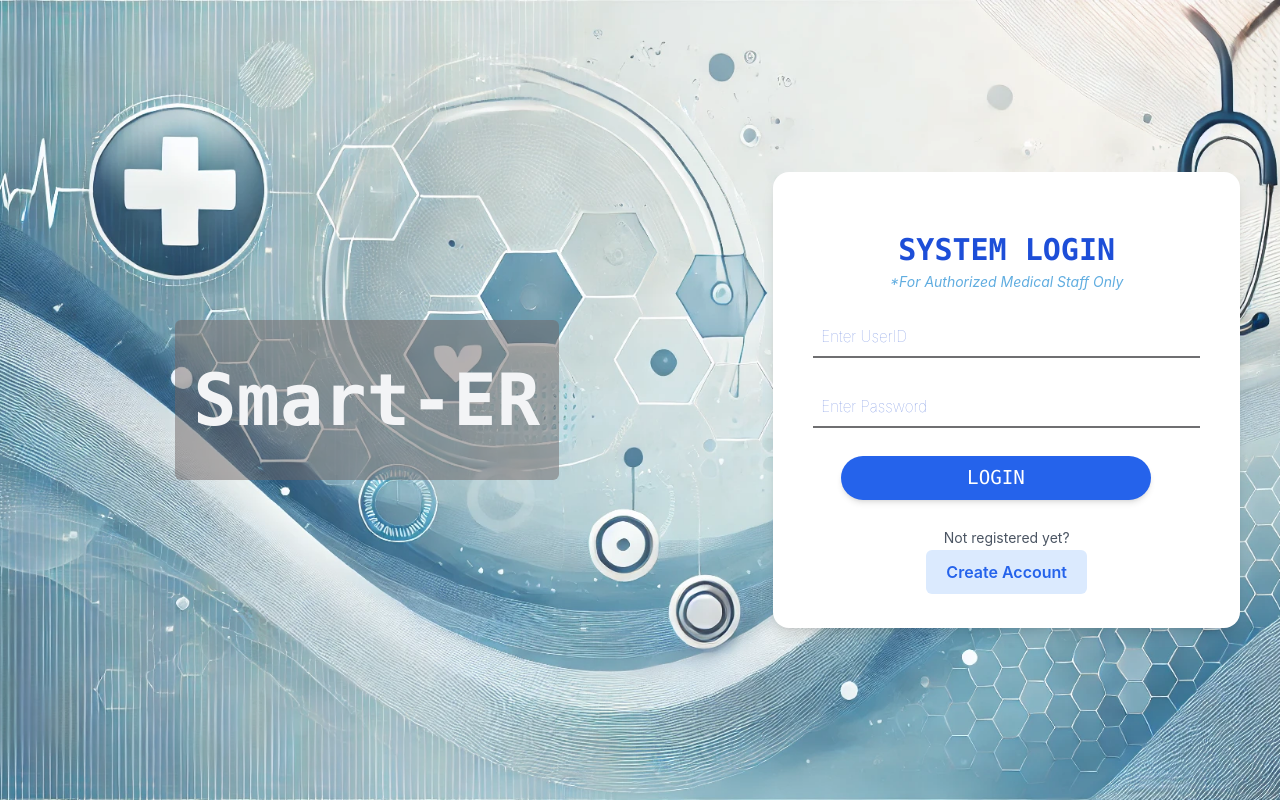
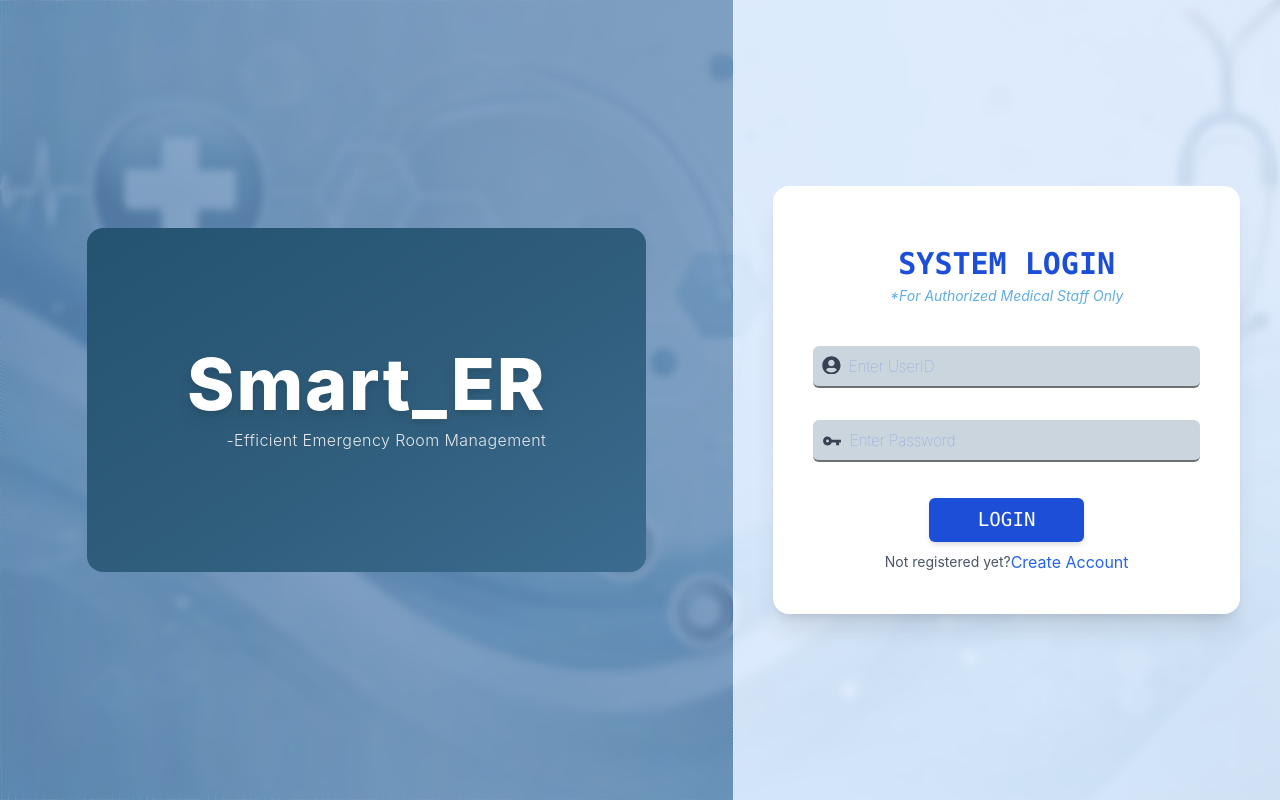
Before and after one commit to Gopika-3747/smart-er2, a Next.js app: page / in a window 1280 px wide. Built offline with nearby package versions, Linux system fonts and the light colour scheme.

Commit message:
updated login

```diff
--- a/package.json
+++ b/package.json
@@ -20,7 +20,8 @@
     "next": "15.1.7",
     "next-auth": "^4.24.11",
     "react": "^19.0.0",
-    "react-dom": "^19.0.0"
+    "react-dom": "^19.0.0",
+    "react-icons": "^5.5.0"
   },
   "devDependencies": {
     "autoprefixer": "^10.4.20",
--- a/src/app/globals.css
+++ b/src/app/globals.css
@@ -6,10 +6,14 @@
 body {
   @apply bg-gray-100;
   background-color: #f0f4f8;
+  background-image: url('/bg-image.webp');
+  background-size: cover;
+  background-position: center;
   font-family: 'Inter', sans-serif;
   padding: 0;
   margin:0;
 }
+
 
 
 /*
--- a/src/app/layout.js
+++ b/src/app/layout.js
@@ -9,7 +9,6 @@ export default function RootLayout({ children }) {
   return (
     <html lang="en">
       <head>
-      <link rel="stylesheet" href="https://cdnjs.cloudflare.com/ajax/libs/font-awesome/6.7.2/css/all.min.css" integrity="sha512-Evv84Mr4kqVGRNSgIGL/F/aIDqQb7xQ2vcrdIwxfjThSH8CSR7PBEakCr51Ck+w+/U6swU2Im1vVX0SVk9ABhg==" crossOrigin="anonymous" referrerPolicy="no-referrer" />
       </head>
       <body>{children}</body>
     </html>
--- a/src/app/page.js
+++ b/src/app/page.js
@@ -1,4 +1,8 @@
 'use client';
+
+import { IoMdKey } from "react-icons/io";
+import { FaUserCircle } from "react-icons/fa";
+
 
 import React, { useState } from 'react';
 import { useRouter } from 'next/navigation';
@@ -21,7 +25,8 @@ const Login = () => {
     setErrors({ ...errors, [name]: '' }); // Clear error on input change
   };
 
-  const handleLoginSubmit = async (e) => {
+  // Function to handle form submission
+  const handleLoginSubmit = (e) => {
     e.preventDefault();
 
     // Validate form inputs
@@ -29,60 +34,10 @@ const Login = () => {
     if (!formData.userID) newErrors.userID = 'UserID is required.';
     if (!formData.password) newErrors.password = 'Password is required.';
 
+    // Set errors if validation fails
     if (Object.keys(newErrors).length > 0) {
       setErrors(newErrors);
       return;
-    }
-
-    try {
-      // Send login request to the backend
-      const response = await fetch('http://192.168.77.1:5000/api/login', {
-        method: 'POST',
-        headers: {
-          'Content-Type': 'application/json',
-        },
-        body: JSON.stringify(formData),
-      });
-
-      const data = await response.json();
-
-      if (response.ok) {
-        console.log('Login successful:', data);
-        alert('login succefull');
-        router.push('/dashboard');
-      } else {
-        console.error('Login failed:', data.message);
-        alert(data.message); // Show error message to the user
-      }
-    } catch (err) {
-      console.error('Error during login:', err);
-      alert('An error occurred. Please try again.');
-    }
-  };
-
-  // For registration
-  const handleRegistration = async () => {
-    try {
-      const response = await fetch('http://192.168.77.1:5000/api/register', {
-        method: 'POST',
-        headers: {
-          'Content-Type': 'application/json',
-        },
-        body: JSON.stringify(formData),
-      });
-
-      const data = await response.json();
-
-      if (response.ok) {
-        console.log('Registration successful:', data);
-        router.push('/dashboard');
-      } else {
-        console.error('Registration failed:', data.message);
-        alert(data.message); // Show error message to the user
-      }
-    } catch (err) {
-      console.error('Error during registration:', err);
-      alert('An error occurred. Please try again.');
     }
 
 
@@ -91,18 +46,22 @@ const Login = () => {
   };
 
   return (
-    <div className="flex flex-col md:flex-row h-screen bg-[url('/bg-image.webp')] bg-cover bg-center">
+    <div className="flex flex-col md:flex-row h-screen">
 
 
-      <div className="flex flex-1 md:flex-[1.75] items-center justify-center p-6 md:p-10">
-        <div className="text-center">
-          <h1 className="text-4xl md:text-7xl font-bold text-gray-100 font-mono h-[20vh] w-[30vw] bg-[#706666] bg-opacity-50 rounded-md flex items-center justify-center">Smart-ER</h1>
+      <div className="flex flex-1 md:flex-[1.75] items-center justify-center p-6 md:p-10 bg-[#5d86b5] backdrop-blur-sm bg-opacity-75">
+        <div className="text-center bg-gradient-to-br from-[#245370] via-[#2e5c7a] to-[#3b6b8f]
+ rounded-2xl py-[120px] px-[100px] backdrop-blur-md">
+          <h1 className="text-5xl md:text-7xl font-extrabold tracking-wide drop-shadow-lg text-white rounded-md flex items-center justify-center ">Smart_ER</h1>
+          <p className="text-md text-gray-200 mt-2 font-light tracking-wide text-right">-Efficient Emergency Room Management
+    </p>
         </div>
       </div>
 
       {/* Login Form Section */}
-      <div className="flex flex-1 md:flex-[1.25] items-center justify-center p-6 md:p-10">
-        <div className="w-full max-w-lg bg-white p-10 rounded-2xl shadow-lg">
+
+      <div className="flex flex-1 md:flex-[1.25] items-center justify-center p-6 md:p-10 bg-blue-100 bg-opacity-90 backdrop-blur-sm">
+        <div className="w-full max-w-lg bg-white p-10 rounded-2xl shadow-xl ">
           <h2 className="mt-5 flex justify-center text-center text-3xl font-mono font-bold text-blue-700 ">
             SYSTEM LOGIN
           </h2>
@@ -112,60 +71,62 @@ const Login = () => {
 
           <form onSubmit={handleLoginSubmit}>
 
-            <div className="flex flex-row flex-nowrap">
+            <div className={`mt-10 focus:border-b-blue-700 rounded-md hover:border-[#76bbce] bg-[#cbd5dd] border-b-2 justify-evenly flex flex-row flex-nowrap ${
+                  errors.userID ? 'border-red-500 mb-1' : 'border-[#6f6f71]'
+                }`}>
+            <FaUserCircle className="text-gray-700 pt-2.5 text-[1.8rem]" />
              <input
                 type="text"
                 name="userID"
                 value={formData.userID}
                 onChange={handleChange}
                 id="username"
-                className={`my-4 w-full px-2 py-2 border-b-2 placeholder-[#819ae4] placeholder:font-thin placeholder:text-[0.95rem] hover:border-[#76bbce] hover:bg-[#cbd5dd] focus:outline-none focus:border-b-blue-700 hover:rounded-md text-[#393b40] font-semibold ${
-                  errors.userID ? 'border-red-500' : 'border-[#6f6f71]'
-                }`}
+                className="my-2 w-[90%] bg-transparent placeholder:text-[#819ae4] placeholder:font-thin placeholder:text-[0.95rem] focus:outline-none text-[#323338] font-medium "
                 placeholder="Enter UserID"
               />
             </div>
             {errors.userID && <p className="text-red-500 text-sm">{errors.userID}</p>}
 
-            <div>
+            <div className={`mt-8  focus:border-b-blue-700 rounded-md hover:border-[#76bbce] bg-[#cbd5dd] border-b-2 justify-evenly flex flex-row flex-nowrap ${
+                  errors.userID ? 'border-red-500 mb-1' : 'border-[#6f6f71]'
+                }`}>
+            <IoMdKey className="text-gray-700 pt-2.5 text-[2rem]" />
               <input
                 type="password"
                 name="password"
                 value={formData.password}
                 onChange={handleChange}
                 id="password"
-                className={`mt-3 w-full px-2 py-2 border-b-2 placeholder-[#819ae4] hover:border-[#76bbce] hover:rounded-md hover:bg-[#cbd5dd] focus:outline-none focus:border-b-blue-700 text-[#393b40] font-semibold placeholder:font-thin placeholder:text-[0.95rem] ${
-                  errors.password ? 'border-red-500' : 'border-[#6f6f71]'
-                }`}
+                className="my-2 w-[90%] bg-transparent placeholder:text-[#819ae4] placeholder:font-thin placeholder:text-[0.95rem] focus:outline-none text-[#323338] font-medium "
                 placeholder="Enter Password"
               />
             </div>
             {errors.password && <p className="text-red-500 text-sm">{errors.password}</p>}
 
+            <div className="flex justify-center ">
             <button
               type="submit"
-              className="m-7 w-[80%] py-2 bg-blue-600 text-white rounded-full font-mono text-[1.2rem] shadow-md hover:bg-blue-700 transition"
+              className=" mt-9 mb-2 w-[40%] py-2 bg-blue-700 text-white rounded-md font-mono text-[1.2rem] shadow-md hover:bg-blue-700 transition"
             >
               LOGIN
-            </button>
+            </button></div>
           </form>
 
-          <div className="text-center">
+          <div className="flex justify-center items-center">
             <p className="text-sm text-gray-600">Not registered yet?</p>
-          </div>
-
-          <div className="w-full h-[5vh] text-center">
             <button
-              onClick={handleRegistration}
-              className="my-3 text-[1rem] text-blue-600 hover:text-blue-800 transition"
-              >
-              <span className="py-3 px-5 bg-blue-100 rounded-md hover:bg-blue-200 font-semibold">
+              onClick={() => router.push('/registration')}
+              className=" text-[1rem] text-blue-600 hover:text-blue-800 transition"
+            >
+              <span className="hover:underline ">
                 Create Account
               </span>
             </button>
           </div>
+
         </div>
       </div>
+
     </div>
   );
 };
```
Also changed, not shown: 1 other file (tests, documents, lock files or other folders).
